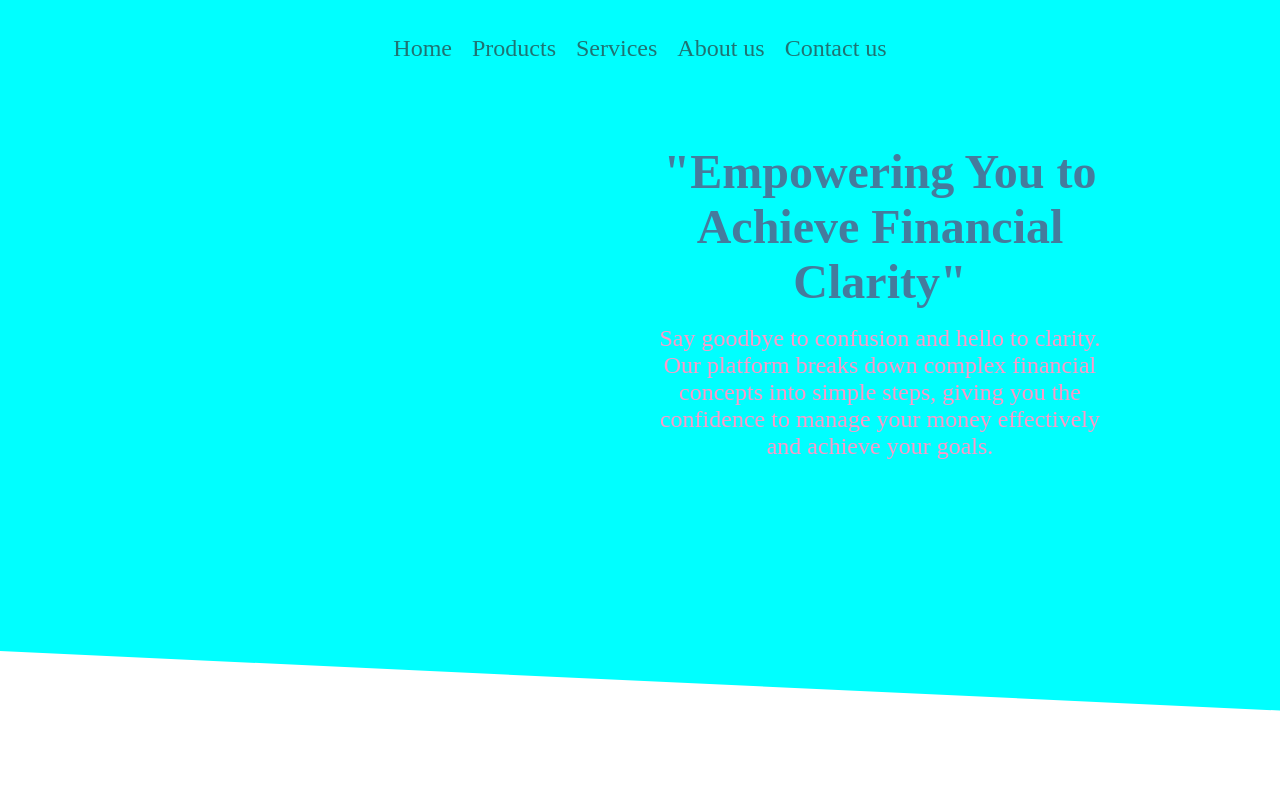
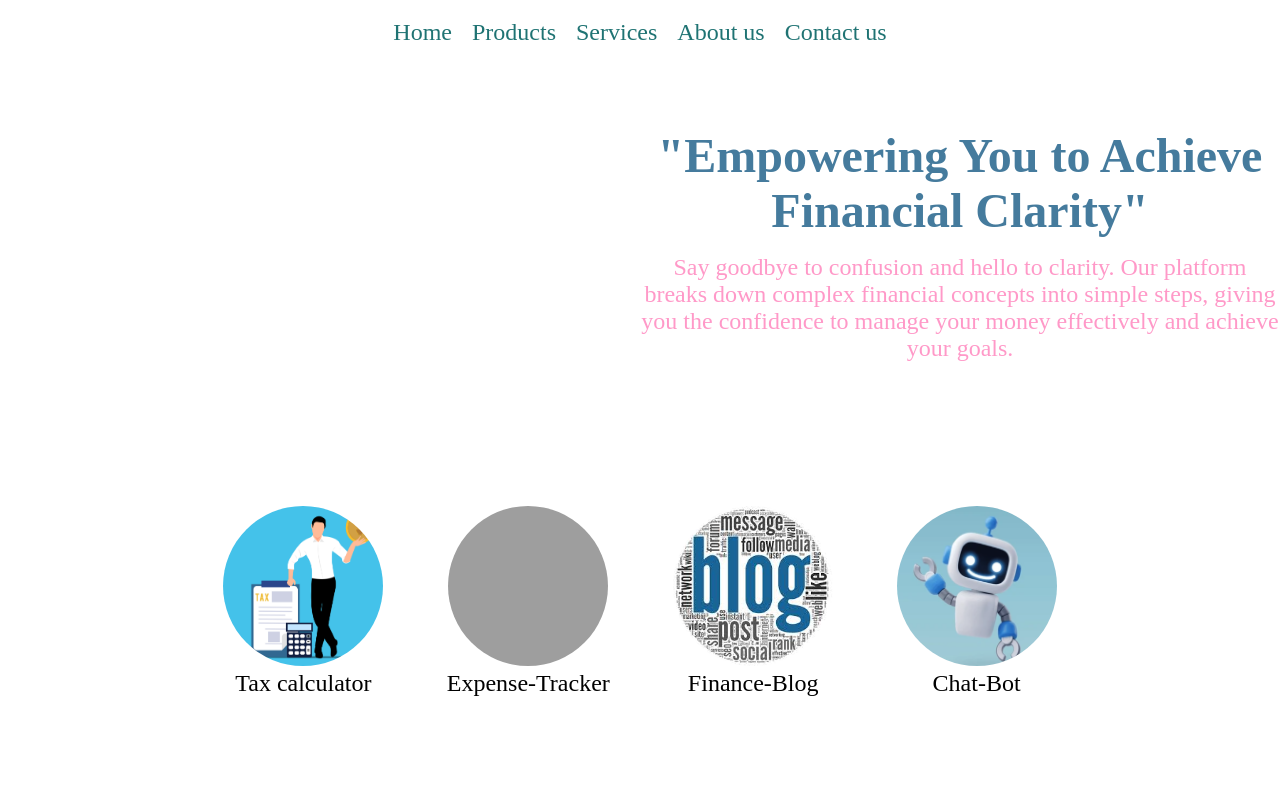
Before and after one commit to Himanshu-05-dev/Hackathon-project-1, a plain HTML site: page index.html in a window 1280 px wide. Shown: the top 800 px of the page. Drawn offline with Linux system fonts and the light colour scheme; grey boxes are pictures that could not be loaded.

Commit message:
Update index.html

```diff
--- a/index.html
+++ b/index.html
@@ -7,12 +7,12 @@
     <link rel="stylesheet" href="style.css">
 </head>
 <body>
-    <div class="section-1">
+<!--     <div class="section-1">
         <div class="custom-shape-divider-bottom-1732265869">
             <svg data-name="Layer 1" xmlns="http://www.w3.org/2000/svg" viewBox="0 0 1200 120" preserveAspectRatio="none">
                 <path d="M1200 120L0 16.48 0 0 1200 0 1200 120z" class="shape-fill"></path>
             </svg>
-        </div>
+        </div> -->
     <div class="navbar">
         <!-- <div class="nav-img">
                 <img src="images/Screenshot 2024-11-16 151552.png" alt="">
```
